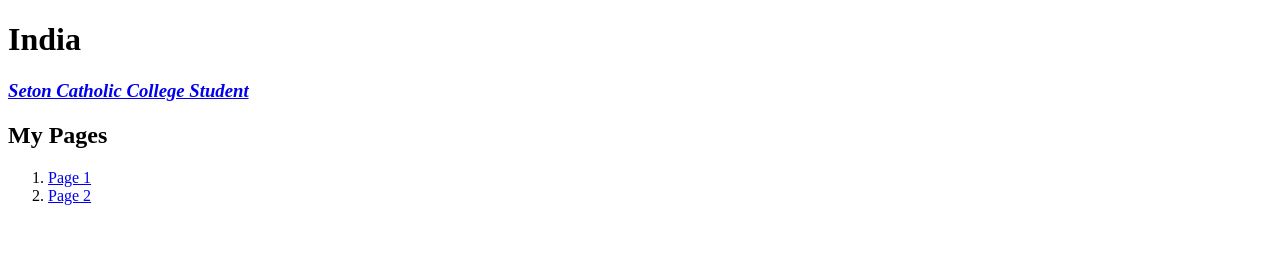
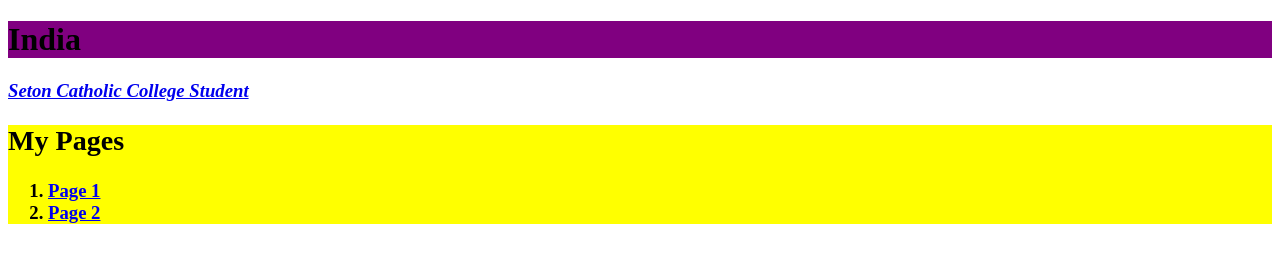
Before and after one commit to imaschman/CV, a plain HTML site: page MySite1.html in a window 1280 px wide. Drawn offline with Linux system fonts and the light colour scheme.

Commit message:
Update MySite1.html

```diff
--- a/MySite1.html
+++ b/MySite1.html
@@ -12,16 +12,15 @@
   </head>
 
   <body>
-<h1>India </h1>
+<h1 id = "header">India </h1>
 <h3> <em> <a href = "https://www.seton.wa.edu.au/"> Seton Catholic College Student </a> </em>
 
-<h2> My Pages </h2>
+<div id = "heading3"> <h2> My Pages </h2>
 
     <ol>
      <li> <a href = "AboutMe-1.html"> Page 1 </a>
 	<li> <a href = "MyHobbies.html"> Page 2 </a>
-
-
+    </div>
 
 
 
```
